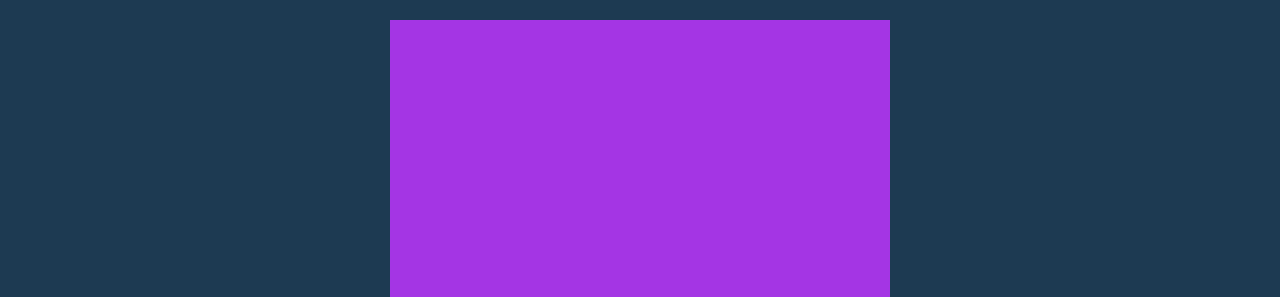
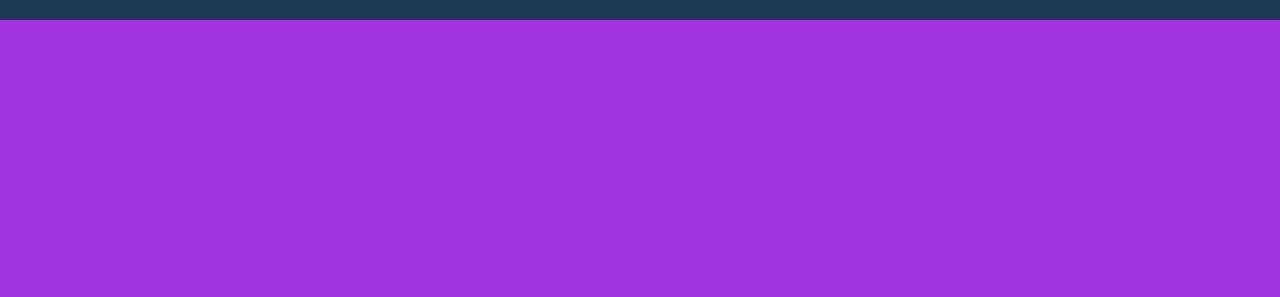
Before and after one commit to DobleC/Shootemup, a plain HTML site: page index.html in a window 1280 px wide. Shown: the top 297 px of the page. Drawn offline with Linux system fonts and the light colour scheme.

Commit message:
Cambios css

```diff
--- a/styles.css
+++ b/styles.css
@@ -8,10 +8,8 @@ body {
 }
 
 canvas {
-    border: solid 1px black;
-
     display: block;
-    background-color: white;
+    background-color: black;
     width: 100%;
     height: 100%;
 }
@@ -28,11 +26,11 @@ body {
 }
 
 #container {
-    background-color: white;
+    background-color: black;
     position: relative;
     margin: 20px auto;
-    width: 500px;
-    height: 720px;
+    width: 100%;
+    height: 100%;
     overflow: hidden;
 }
 
```
